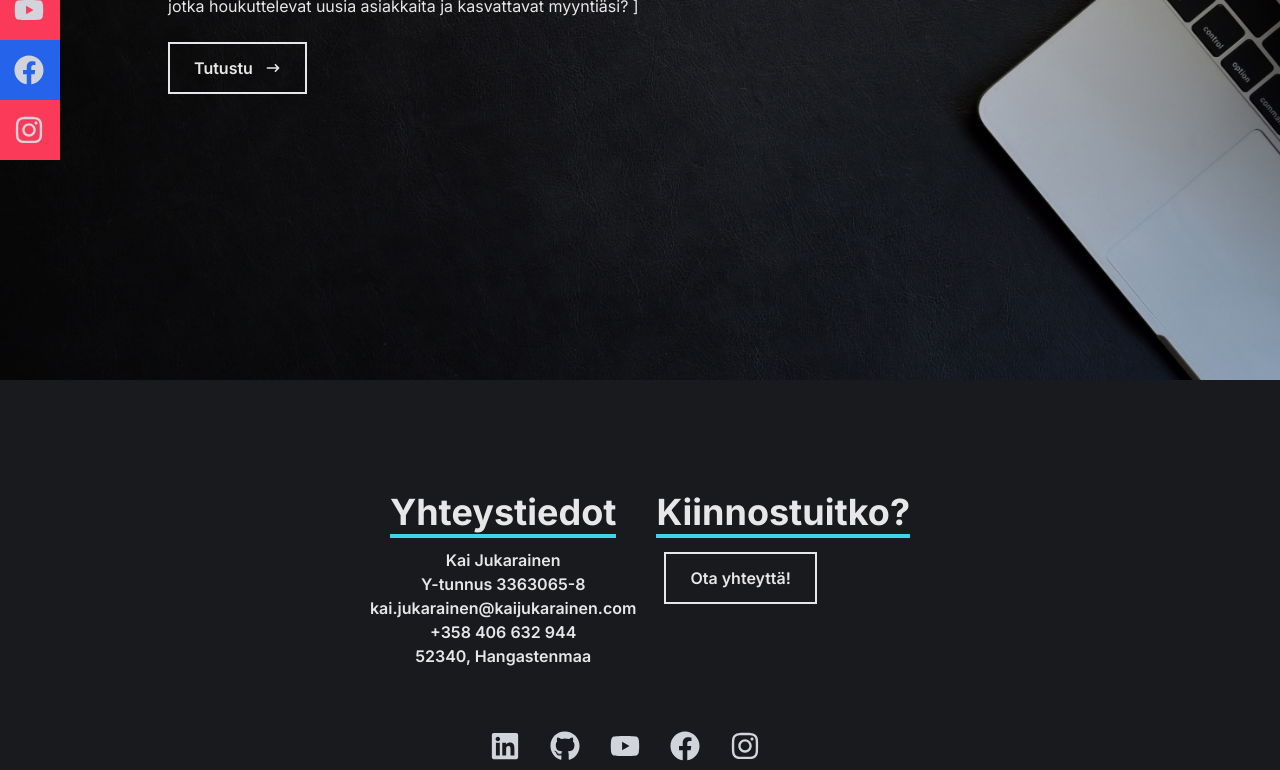
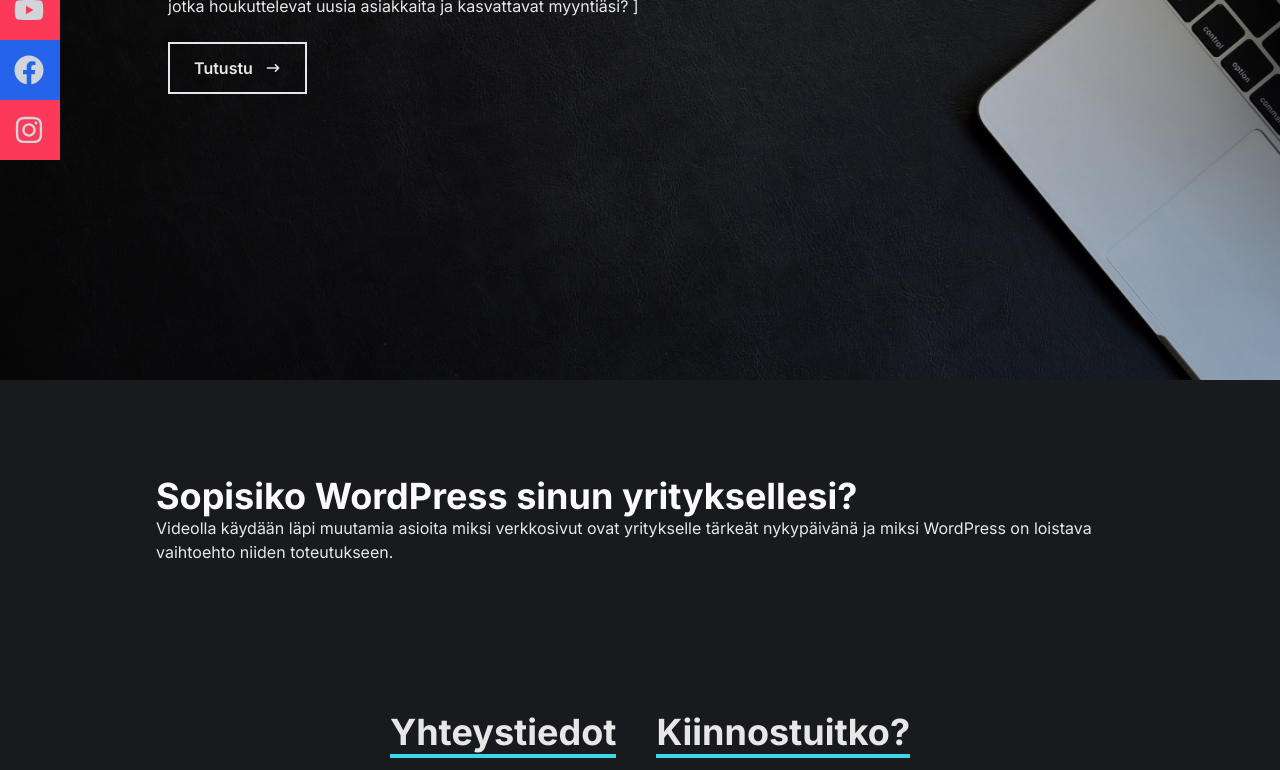
Before and after one commit to Kaitsuus/kaijukarainen.com-migration-to-next.js, a Next.js app: page /wordpress in a window 1280 px wide. Shown: the part 420-1190 px from the top of the page. Built offline with nearby package versions, Linux system fonts and the light colour scheme.

Commit message:
add wordpress video section

```diff
--- a/app/wordpress/page.tsx
+++ b/app/wordpress/page.tsx
@@ -2,23 +2,24 @@
 import { I18nextProvider } from 'react-i18next';
 import i18n from '../../utils/i18n';
 import Home from '@/wordpress/Home';
+import Info from '@/wordpress/Info';
 import Footer from '@/components/Footer';
 import NavBar from '@/components/Navbar';
+
 
 const navItems = [
     { to: "footer", label: "Contact" },
   ];
 
-const page = () => {
+  export default function page() {
   return (
     <div>
         <I18nextProvider i18n={i18n}>
             <NavBar navItems={navItems}/>
             <Home />
+            <Info />
             <Footer linkDestination="wordpress"/>
         </I18nextProvider>
     </div>
   )
 }
-
-export default page
--- a/components/ContactModal.tsx
+++ b/components/ContactModal.tsx
@@ -31,9 +31,9 @@
                 xmlns="http://www.w3.org/2000/svg"
               >
                 <path
-                  fill-rule="evenodd"
+                  fillRule="evenodd"
                   d="M4.293 4.293a1 1 0 011.414 0L10 8.586l4.293-4.293a1 1 0 111.414 1.414L11.414 10l4.293 4.293a1 1 0 01-1.414 1.414L10 11.414l-4.293 4.293a1 1 0 01-1.414-1.414L8.586 10 4.293 5.707a1 1 0 010-1.414z"
-                  clip-rule="evenodd"
+                  clipRule="evenodd"
                 ></path>
               </svg>
             </button>
--- a/package.json
+++ b/package.json
@@ -23,6 +23,7 @@
     "react-i18next": "^12.2.2",
     "react-icons": "^4.8.0",
     "react-scroll": "^1.8.9",
+    "react-youtube": "^10.1.0",
     "tailwindcss": "3.3.2",
     "typescript": "5.0.4"
   },
--- a/wordpress/Home.tsx
+++ b/wordpress/Home.tsx
@@ -5,7 +5,7 @@
 import backgroundImage from '../public/assets/background.png';
 import { useTranslation } from 'react-i18next';
 
-const Home = () => {
+const Home: React.FC = () => {
   const { t } = useTranslation();
   const bgStyle: React.CSSProperties = {
     backgroundImage: `url(${backgroundImage.src})`,
@@ -32,7 +32,7 @@
               <br />
               {t('wpHeroTextXl2')}</p>
         <div>
-        <Link to="wordpressVideo" smooth={true} duration={500}>
+        <Link to="Info" smooth={true} duration={500}>
               <button className="font-semibold group border-2 px-6 py-3 my-2 flex items-center  hover:scale-110 duration-500 ml-2 ">
                 {t('wpMore')}
                 <span className="group-hover:rotate-90 duration-300">
--- a/wordpress/Info.tsx
+++ b/wordpress/Info.tsx
@@ -0,0 +1,46 @@
+"use client"
+import React from 'react';
+import { useTranslation } from 'react-i18next';
+import YouTube from 'react-youtube';
+
+interface WpVideoProps {
+    videoId: string;
+    videoHeader: string;
+    videoText: string;
+  }
+
+  const WpVideo: React.FC<WpVideoProps> = ({ videoId, videoHeader, videoText }): JSX.Element => {
+  const { t } = useTranslation();
+  const opts = {
+    height: '490',
+    width: '100%',
+    playerVars: {
+      autoplay: 0,
+      controls: 1,
+      modestbranding: 1,
+    },
+  };
+
+  return (
+<div id="Info" className="w-full h-full bg-[#191a1e] text-[#e8e7e7] z-10">
+<div className="max-w-[1000px] mx-auto p-4 flex flex-col justify-start w-full h-ful">
+        <div className='pt-20'>
+        <h1 className="text-4xl sm:text-4xl font-bold text-[#fafafa]">
+                {t('videoHeader')}
+              </h1>
+              <p className="py-5 text-xl">{t('videoText')}</p>
+        </div>
+        <div className='w-full h-full pt-5'>
+          <YouTube
+            videoId="WxatI1d4HGg"
+            className="w-full h-full shadow-md shadow-[#3CD6EB]"
+            opts={opts}
+            title="Would WordPress be suitable for your business?"
+          />
+        </div>
+     </div>
+     </div>
+  );
+};
+
+export default WpVideo;
```
Also changed, not shown: 2 other files (tests, documents, lock files or other folders).
